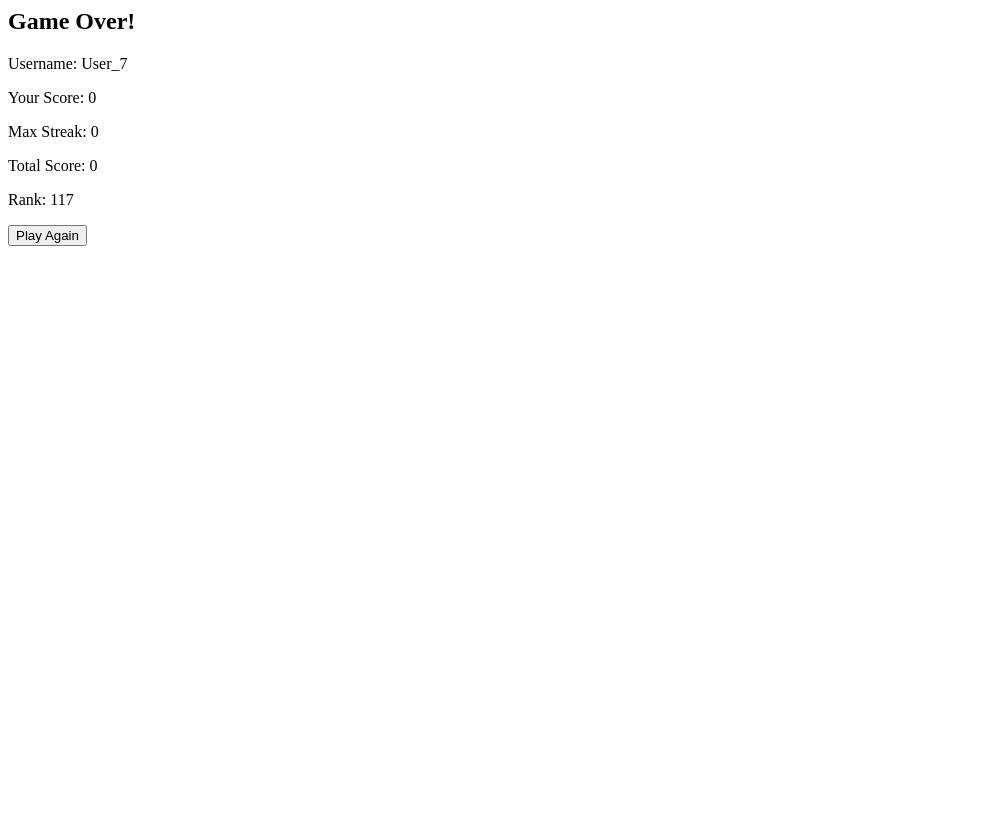
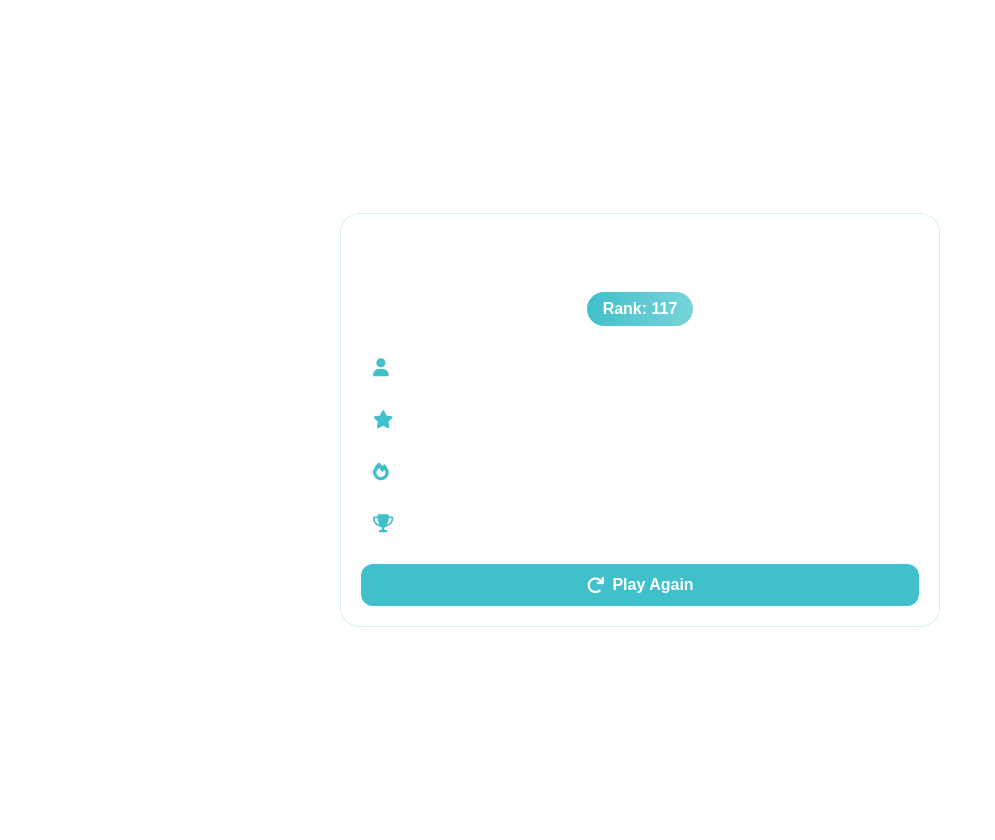
Before and after one commit to Mz-scripter/DevChallenge, a Django app: page /game-result/ in a window 1280 px wide. Shown: the whole page, without its empty margins (0-995 px from the left). Before the commit the page ends 246 px from the top, so only its background shows below. Run offline with Django 5.2, Linux system fonts and the light colour scheme; data comes from the database, SQL or seed files in the repository; both versions use the stored data as it was after the commit; data that the repository does not hold is empty.

Commit message:
Styled the game result card.

```diff
--- a/game/templates/game/partials/game_result_partial.html
+++ b/game/templates/game/partials/game_result_partial.html
@@ -1,10 +1,42 @@
-<div id="game-over">
-    <h2>Game Over!</h2>
-    <p>Username: {{ username }}</p>
-    <p>Your Score: {{ score }}</p>
-    <p>Max Streak: {{ max_streak }}</p>
-    <p>Total Score: {{ total_score }}</p>
-    <p>Rank: {{ rank }}</p>
+{% load static %}
 
-    <button onclick="location.reload()">Play Again</button>
+<link rel="stylesheet" href="{% static 'css/game-result.css' %}">
+<link rel="stylesheet" href="https://cdnjs.cloudflare.com/ajax/libs/font-awesome/6.0.0-beta3/css/all.min.css">
+
+<div class="container">
+    <div class="card">
+        <div class="header">
+            <h2>Game Over!</h2>
+            <div class="rank-badge">
+                <span>Rank: {{ rank }}</span>
+            </div>
+        </div>
+
+        <div class="stats-grid">
+            <div class="stat-item">
+                <i class="fas fa-user"></i>
+                <span>{{ username }}</span>
+            </div>
+
+            <div class="stat-item">
+                <i class="fas fa-star"></i>
+                <span>Score: {{ score }}</span>
+            </div>
+
+            <div class="stat-item">
+                <i class="fas fa-fire"></i>
+                <span>Max Streak: {{ max_streak }}</span>
+            </div>
+
+            <div class="stat-item">
+                <i class="fas fa-trophy"></i>
+                <span>Total Score: {{ total_score }}</span>
+            </div>
+        </div>
+
+        <button class="play-again-btn" onclick="window.location.reload()">
+            <i class="fas fa-redo"></i>
+            <span>Play Again</span>
+        </button>
+    </div>
 </div>
--- /dev/null
+++ b/static/css/game-result.css
@@ -0,0 +1,99 @@
+/* General Styles */
+body {
+    margin: 0;
+    font-family: Arial, sans-serif;
+    color: white;
+    display: flex;
+    align-items: center;
+    justify-content: center;
+    min-height: 100vh;
+    padding: 20px;
+}
+
+/* Container */
+.container {
+    width: 100%;
+    max-width: 600px;
+}
+
+/* Card */
+.card {
+    background-color: rgba(255, 255, 255, 0.1);
+    backdrop-filter: blur(10px);
+    border-radius: 20px;
+    border: 1px solid rgba(64, 192, 202, 0.2);
+    padding: 20px;
+    text-align: center;
+}
+
+/* Header */
+.header {
+    margin-bottom: 20px;
+}
+
+.header h2 {
+    font-size: 24px;
+    font-weight: bold;
+    margin-bottom: 10px;
+}
+
+.rank-badge {
+    display: inline-block;
+    padding: 8px 16px;
+    border-radius: 9999px;
+    background: linear-gradient(to right, #40C0CA, rgba(64, 192, 202, 0.7));
+    color: white;
+    font-weight: 600;
+}
+
+/* Stats Grid */
+.stats-grid {
+    display: grid;
+    gap: 10px;
+    margin-top: 20px;
+}
+
+.stat-item {
+    display: flex;
+    align-items: center;
+    gap: 10px;
+    background-color: rgba(255, 255, 255, 0.05);
+    padding: 12px;
+    border-radius: 12px;
+}
+
+.stat-item i {
+    color: #40C0CA;
+    font-size: 18px;
+}
+
+.stat-item span {
+    font-size: 16px;
+}
+
+/* Play Again Button */
+.play-again-btn {
+    width: 100%;
+    padding: 12px;
+    margin-top: 20px;
+    background-color: #40C0CA;
+    color: white;
+    border: none;
+    border-radius: 12px;
+    font-size: 16px;
+    font-weight: 600;
+    cursor: pointer;
+    display: flex;
+    align-items: center;
+    justify-content: center;
+    gap: 8px;
+    transition: background-color 0.2s ease;
+}
+
+.play-again-btn:hover {
+    background-color: rgba(64, 192, 202, 0.9);
+}
+
+.play-again-btn i {
+    font-size: 18px;
+}
```
Also changed, not shown: db.sqlite3.
